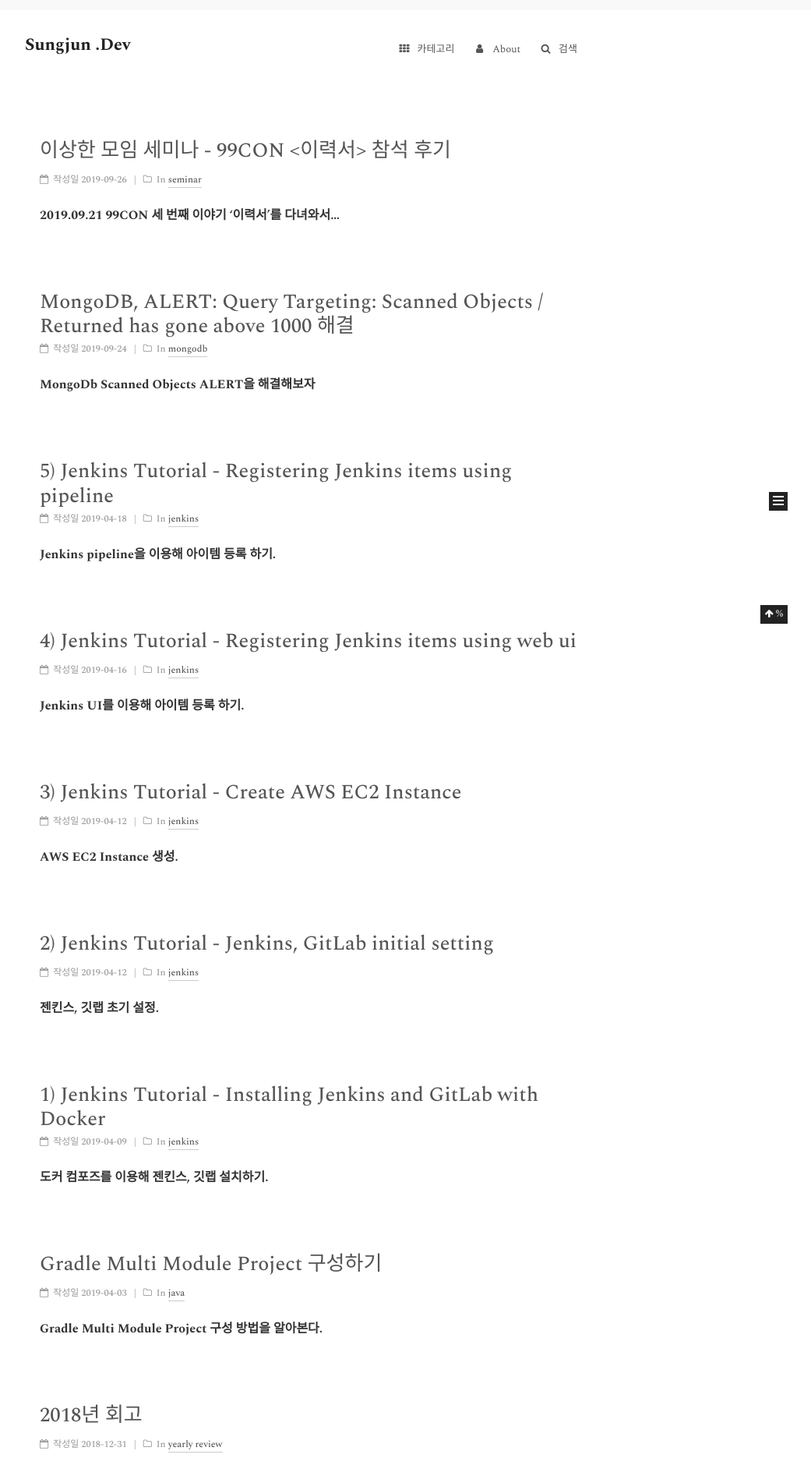
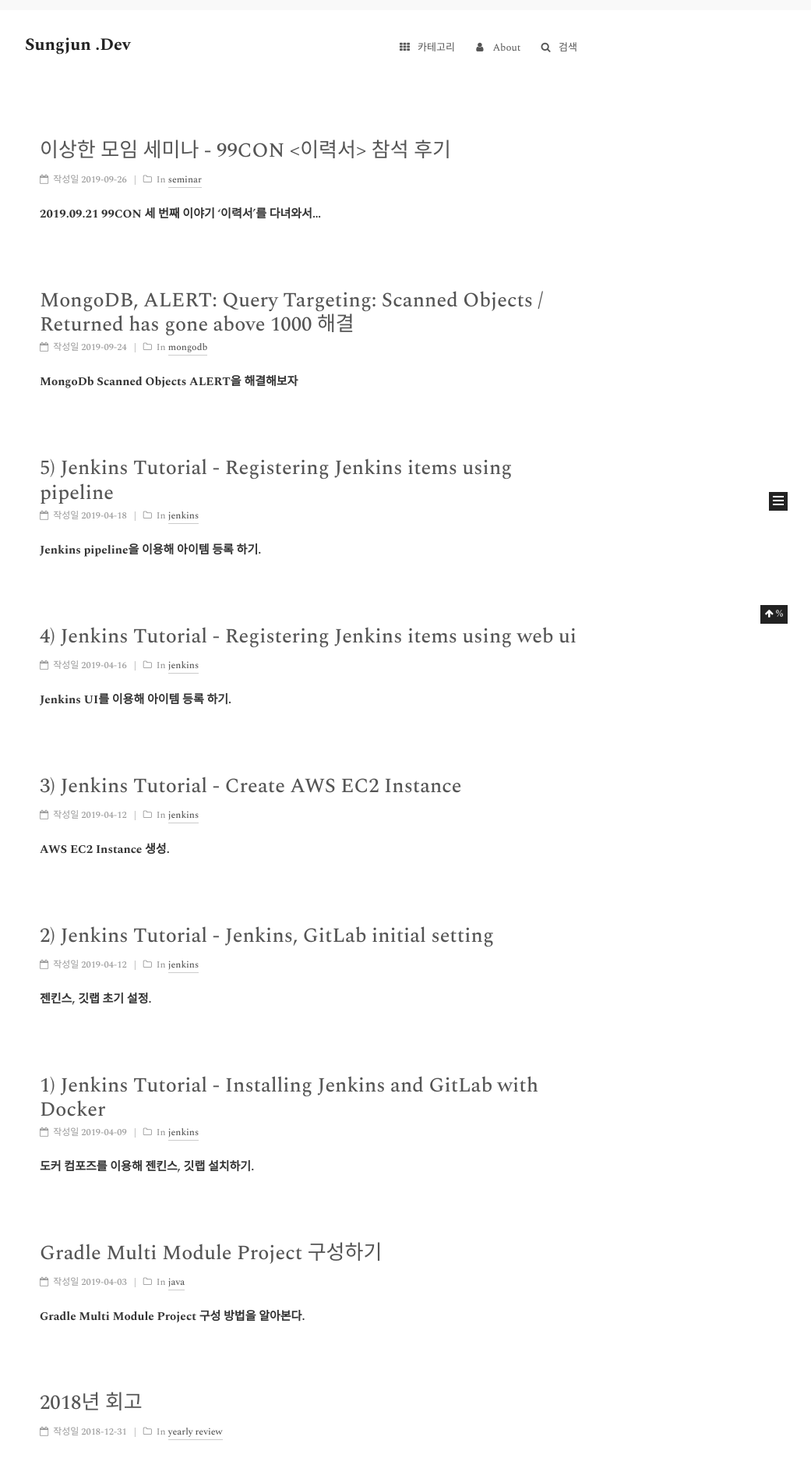
Before and after one commit to gwonsungjun/gwonsungjun.github.io, a Jekyll site: the page built from index.html, in a window 1280 px wide. Shown: the part 200-2070 px from the top of the page at 78% size, without its empty margins (239-1280 px from the left). Built offline with Jekyll 4.4.1, drawn with Linux system fonts in a browser that asks for light colours; the list of posts is cut into pages by our own code.

Commit message:
refactor: update font size

```diff
--- a/_sass/_variables/base.scss
+++ b/_sass/_variables/base.scss
@@ -98,7 +98,7 @@ $font-weight-bolder       : 700;
 
 
 // Font size
-$font-size-base           : 16px;
+$font-size-base           : 15px;
 $font-size-small          : $font-size-base - 2px;
 $font-size-smaller        : $font-size-base - 2px;
 $font-size-large          : $font-size-base + 2px;
```
